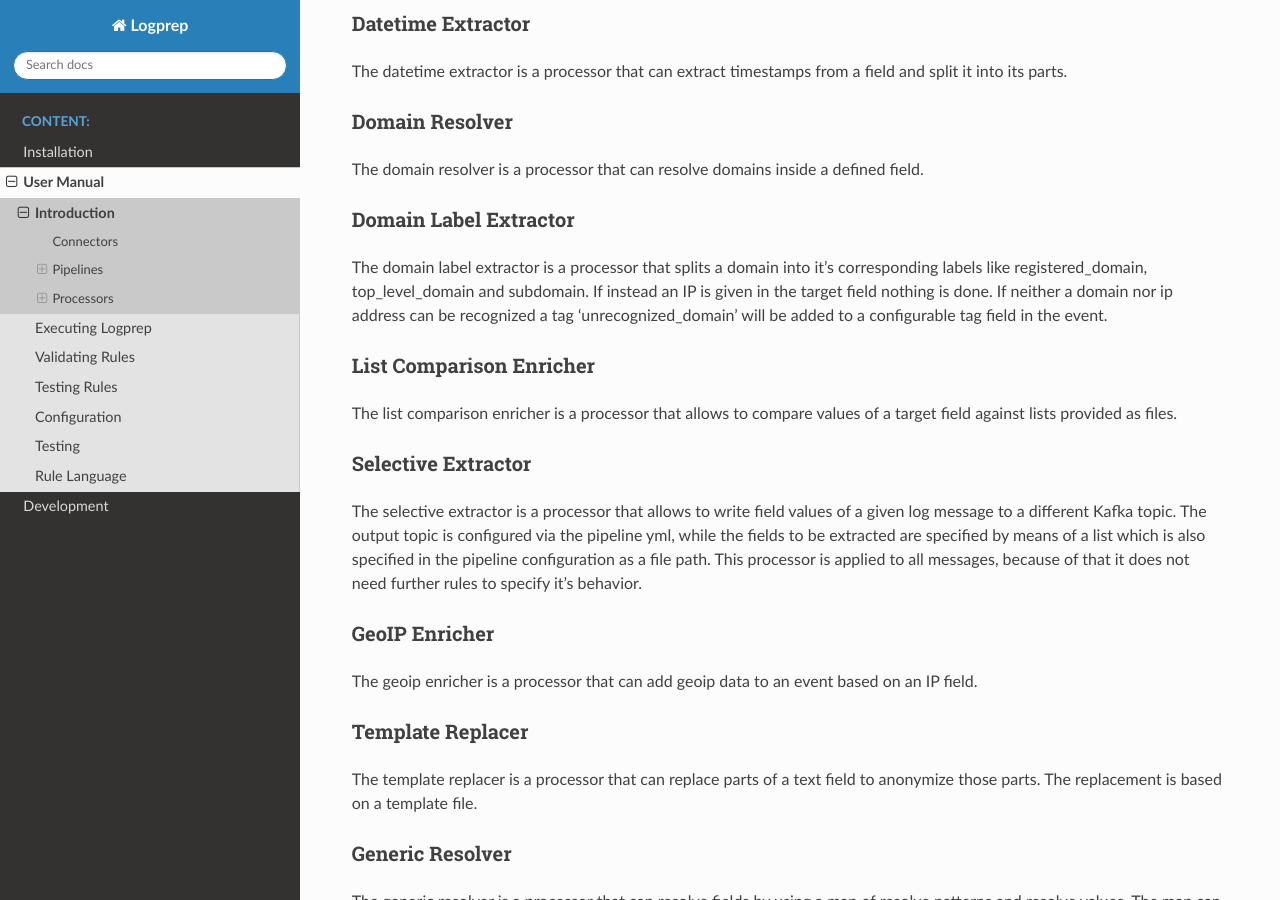
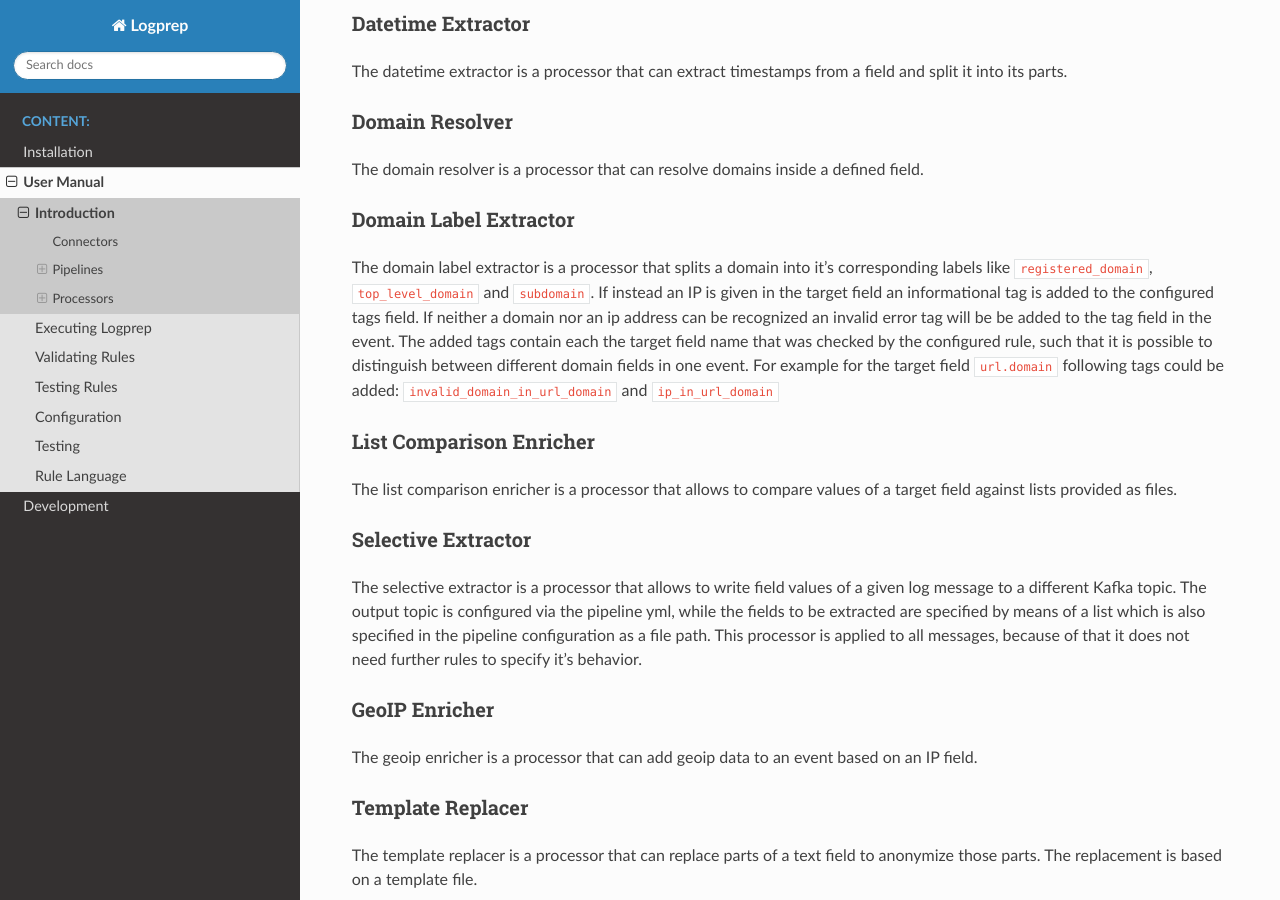
Before and after one commit to fkie-cad/Logprep, a Sphinx documentation site: the page built from doc/source/user_manual/introduction.rst, in a window 1280 px wide and 900 px high, scrolled down 1190 px. Built offline with Sphinx 7.4.7 and the Read the Docs theme 2.0.0, drawn with Linux system fonts in a browser that asks for light colours; pages that are not in the unit, such as notebooks, are missing from menus.

Commit message:
Add more informative domain label extractor tags
The previous tags only included one error tag when no domain was
recognized. With this commit tags will also be added when an IP
address was found in the target field. Now the added tags also
include the target field name such that it is possible to
distinguish between different fields and tags.

```diff
--- a/doc/source/user_manual/configuration/processor.rst
+++ b/doc/source/user_manual/configuration/processor.rst
@@ -325,8 +325,9 @@ has to be given with :code:`file:///path/to/file.dat`.
 tagging_field_name
 ~~~~~~~~~~~~~~~~~~
 
-Optional configuration field that defines into which field in the event the error indication 'unrecognized_domain'
-should be written to. If this field is not present it defaults to 'tags'.
+Optional configuration field that defines into which field in the event the informational tags should be written to.
+If this field is not present it defaults to :code:`tags`. More about the tags can be found in the introduction of the
+:ref:`intro_domain_label_extractor`.
 
 List Comparison Enricher
 ------------------------
--- a/doc/source/user_manual/introduction.rst
+++ b/doc/source/user_manual/introduction.rst
@@ -66,12 +66,18 @@ Domain Resolver
 
 The domain resolver is a processor that can resolve domains inside a defined field.
 
+.. _intro_domain_label_extractor:
+
 Domain Label Extractor
 ----------------------
 
-The domain label extractor is a processor that splits a domain into it's corresponding labels like registered_domain,
-top_level_domain and subdomain. If instead an IP is given in the target field nothing is done. If neither a domain nor
-ip address can be recognized a tag 'unrecognized_domain' will be added to a configurable tag field in the event.
+The domain label extractor is a processor that splits a domain into it's corresponding labels like
+:code:`registered_domain`, :code:`top_level_domain` and :code:`subdomain`. If instead an IP is given in the target field
+an informational tag is added to the configured tags field. If neither a domain nor an ip address can be recognized an
+invalid error tag will be be added to the tag field in the event. The added tags contain each the target field name that
+was checked by the configured rule, such that it is possible to distinguish between different domain fields in one
+event. For example for the target field :code:`url.domain` following tags could be added:
+:code:`invalid_domain_in_url_domain` and :code:`ip_in_url_domain`
 
 List Comparison Enricher
 ------------------------
```
Also changed, not shown: 3 other files.
